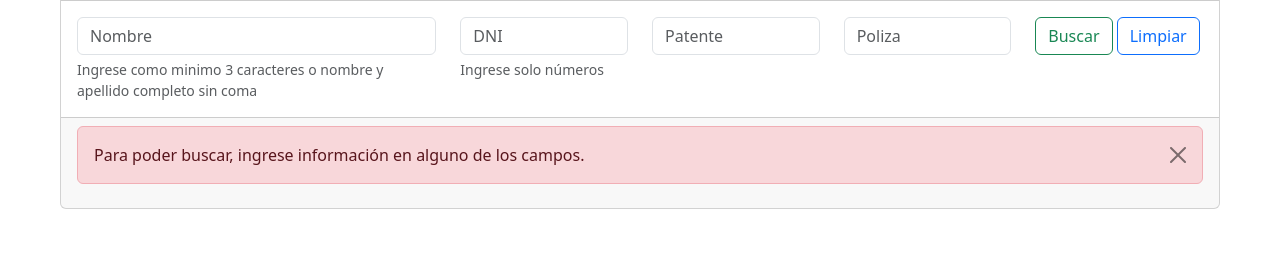
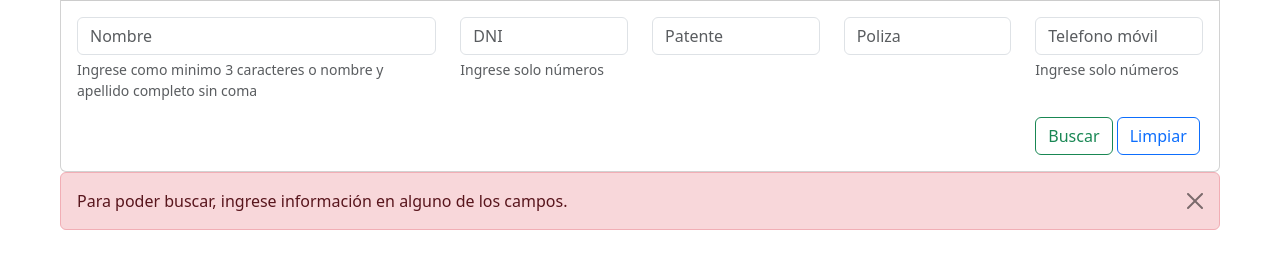
Before and after one commit to segurostotalcba/segurostotalcba, a plain HTML site: page public/buscar.html in a window 1280 px wide. Both pictures are taken after a click on the button "Buscar". Shown: the part 150-418 px from the top of the page. Drawn offline with nearby package versions, Linux system fonts and the light colour scheme.

Commit message:
agregar busqueda por numero de telefono

```diff
--- a/public/buscar.html
+++ b/public/buscar.html
@@ -47,6 +47,7 @@
           <div class="card">
             <div class="card-header">
               <h4 class="fw-light">Buscar datos de carteras</h4>
+
             </div>
             <div class="card-body">
              <form id="searchForm">
@@ -66,9 +67,18 @@
                 <input class="form-control me-2" type="text" placeholder="Poliza" aria-label="Poliza" id="txtPoliza">
               </div>
               <div class="col-md-2">
-                <button type="button" class="btn btn-outline-success" id="btnBuscar">Buscar</button>
-                <button type="button" class="btn btn-outline-primary" id="btnClean">Limpiar</button>
+                <input class="form-control me-2" type="text" placeholder="Telefono móvil" aria-label="NumTelfono" id="txtTelefonoMovil">
+                <div id="dniHelp" class="form-text">Ingrese solo números</div>
               </div>
+              </div>
+              <div class="row mt-3">
+                <div class="col-md-10"></div>
+                <div class="col-md-2">
+                  <button type="button" class="btn btn-outline-success" id="btnBuscar">Buscar</button>
+                  <button type="button" class="btn btn-outline-primary" id="btnClean">Limpiar</button>
+                </div>
+              </div>
+
 
             </div>
              </form>
--- a/public/js/searchCartera.mjs
+++ b/public/js/searchCartera.mjs
@@ -8,6 +8,7 @@ const txtNombre = document.querySelector('#txtNombre');
 const txtDNI = document.querySelector('#txtDNI');
 const txtPatente = document.querySelector('#txtPatente');
 const txtPoliza = document.querySelector('#txtPoliza');
+const txtTelefonoMovil = document.querySelector('#txtTelefonoMovil');
 const lblerror = document.querySelector('#error');
 const btnBuscar = document.querySelector('#btnBuscar');
 const btnClean = document.querySelector('#btnClean');
@@ -28,7 +29,8 @@ function validar() {
         txtNombre.value.trim() === "" &&
         txtDNI.value.trim() === "" &&
         txtPatente.value.trim() === "" &&
-        txtPoliza.value.trim() === ""
+        txtPoliza.value.trim() === "" &&
+        txtTelefonoMovil.value.trim() === ""
     ) {
         error.push("Para poder buscar, ingrese información en alguno de los campos.");
         resultado = false;
@@ -78,6 +80,9 @@ function createEndpoint() {
     }
     if (txtPatente.value.trim() !== "") {
         params.push(`patente=${encodeURIComponent(txtPatente.value)}`);
+    }
+    if (txtTelefonoMovil.value.trim() !== "") {
+        params.push(`telefonoMovil=${encodeURIComponent(txtTelefonoMovil.value)}`);
     }
 
     // Join parameters correctly
```
